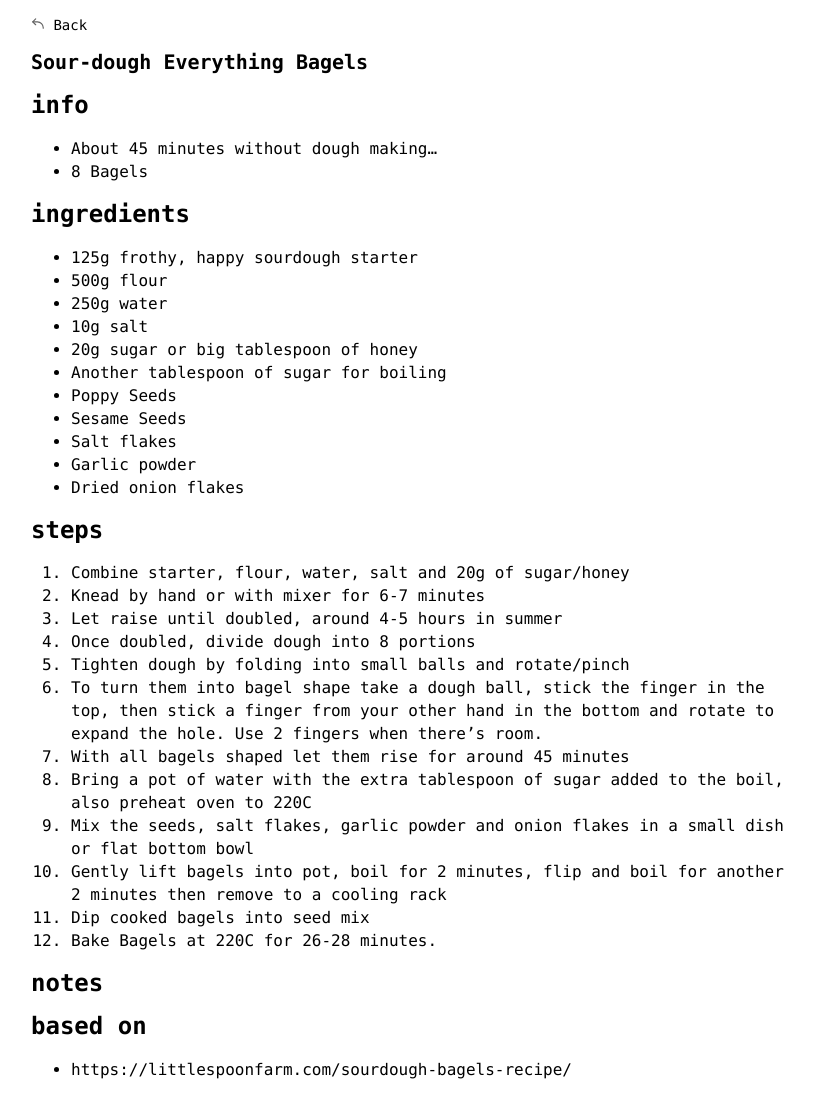
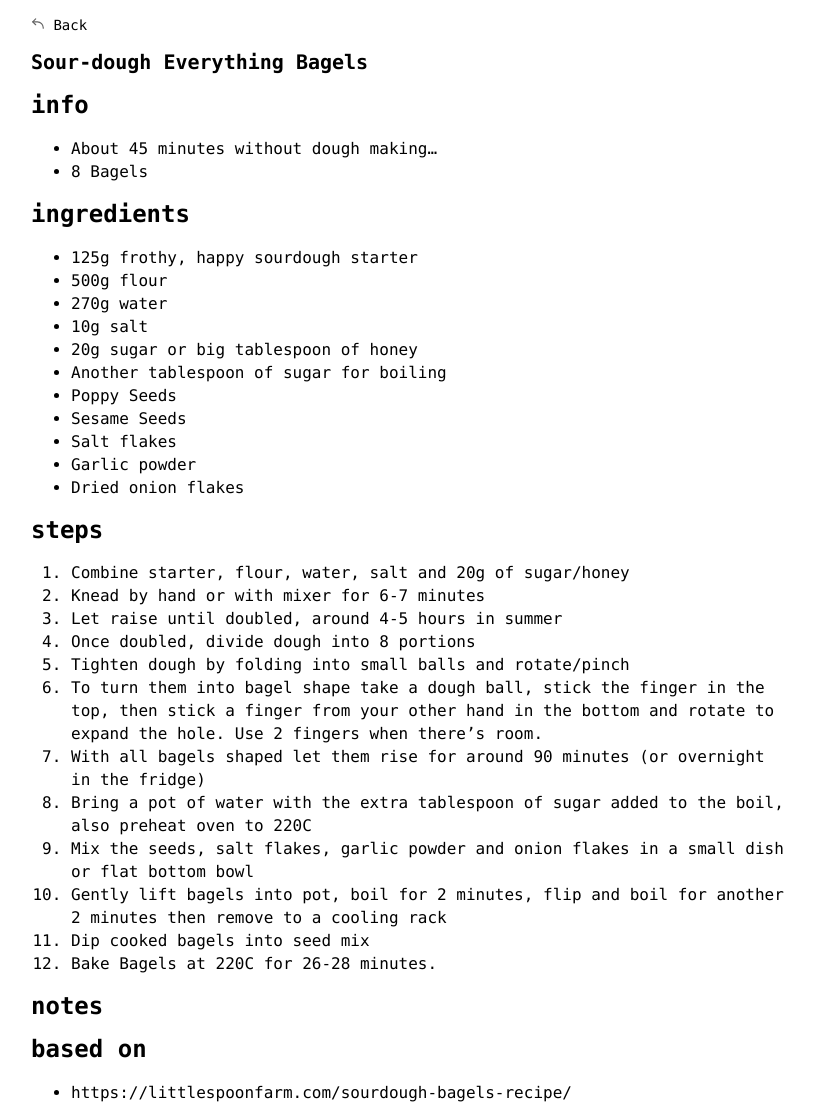
Before and after one commit to curdin/recipes, a Jekyll site: the page built from _recipes/bagels.md, in a window 1280 px wide. Shown: the whole page, without its empty margins (229-1044 px from the left). Built offline with Jekyll 4.4.1, drawn with Linux system fonts in a browser that asks for light colours; before the commit the page ends 1097 px from its top, so only the background shows below that.

Commit message:
Update bagels.md

```diff
--- a/_recipes/bagels.md
+++ b/_recipes/bagels.md
@@ -13,7 +13,7 @@ title: Sour-dough Everything Bagels
 {:.ingredients}
 * 125g frothy, happy sourdough starter
 * 500g flour
-* 250g water
+* 270g water
 * 10g salt
 * 20g sugar or big tablespoon of honey
 * Another tablespoon of sugar for boiling
@@ -33,7 +33,7 @@ title: Sour-dough Everything Bagels
 4. Once doubled, divide dough into 8 portions
 5. Tighten dough by folding into small balls and rotate/pinch
 6. To turn them into bagel shape take a dough ball, stick the finger in the top, then stick a finger from your other hand in the bottom and rotate to expand the hole. Use 2 fingers when there's room.
-7. With all bagels shaped let them rise for around 45 minutes
+7. With all bagels shaped let them rise for around 90 minutes (or overnight in the fridge)
 8. Bring a pot of water with the extra tablespoon of sugar added to the boil, also preheat oven to 220C
 9. Mix the seeds, salt flakes, garlic powder and onion flakes in a small dish or flat bottom bowl
 10. Gently lift bagels into pot, boil for 2 minutes, flip and boil for another 2 minutes then remove to a cooling rack
```
